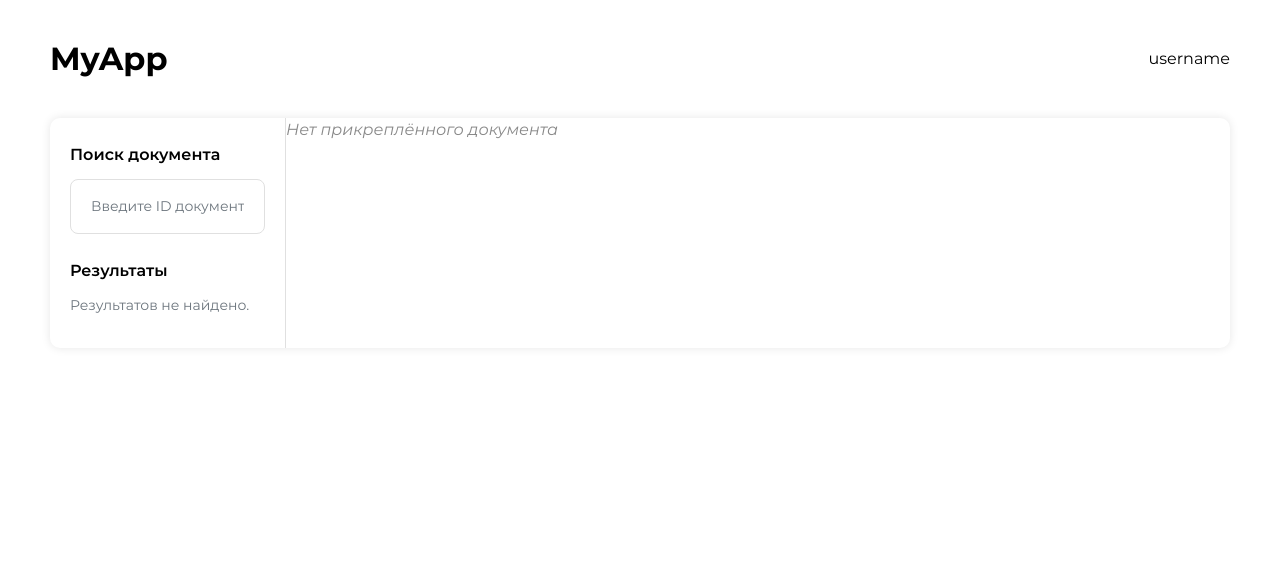
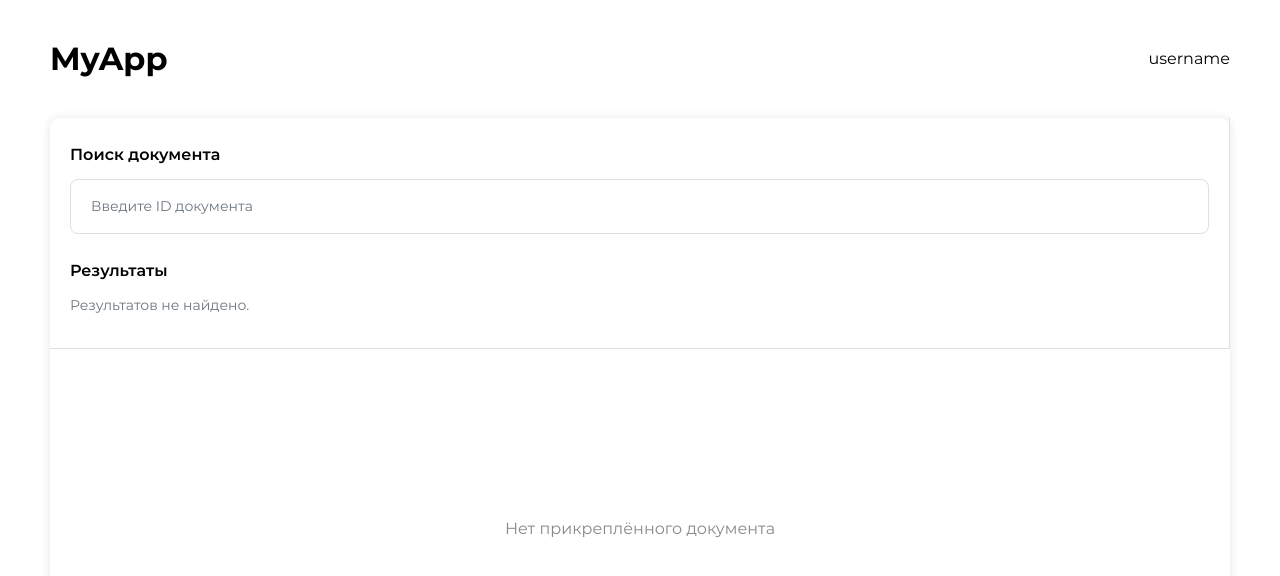
Before and after one commit to ibroverchick-frontend/my_favorite_test, a Vue app: page / in a window 1280 px wide. Shown: the top 576 px of the page. Built offline with nearby package versions, Linux system fonts and the light colour scheme.

Commit message:
fix adaptive

```diff
--- a/src/app/styles/main.scss
+++ b/src/app/styles/main.scss
@@ -15,3 +15,9 @@ button {
   transition: all $transition-speed ease;
   border-radius: $border-radius;
 }
+
+@media (max-width: 900px) {
+  body {
+    margin: 15px 20px;
+  }
+}
--- a/src/features/PinnedDocument/PinnedDocument.vue
+++ b/src/features/PinnedDocument/PinnedDocument.vue
@@ -93,12 +93,50 @@ const downloadDocument = () => {
       color: $color-barely-text;
   }
   &__empty {
-    font-style: italic;
     color: #888;
+    width: 100%;
+    height: 80vh;
+    display: flex;
+    justify-content: center;
+    align-items: center;
+  }
+}
+
+@media (max-width: 1300px) {
+  .pinned-document {
+    &__empty {
+        border-top: $color-barely-border 1px solid;
+        height: 45vh;
+    }
+  }
+}
+
+@media (max-width: 900px) {
+  .pinned-document {
+    display: block;
+    &__main-title {
+        padding-top: 15px;
+        text-align: center;
+    }
+    &__main-panel-controls {
+        justify-content: center;
+        padding-bottom: 20px;
+    }
+    &__main-description {
+        text-align: center;
+    }
+  }
+}
+
+@media (max-width: 340px) {
+  .pinned-document {
+    &__empty {
+        height: 20vh;
+        font-size: 12px;
+    }
   }
 }
 
 
 
-
 </style>
--- a/src/widgets/DocumentFinder/DocumentFinder.vue
+++ b/src/widgets/DocumentFinder/DocumentFinder.vue
@@ -25,4 +25,9 @@ import { PinnedDocument } from '@/features/PinnedDocument';
   }
 }
 
+@media (max-width: 1300px) {
+  .document-finder {
+    display: block;
+  }
+}
 </style>
```
